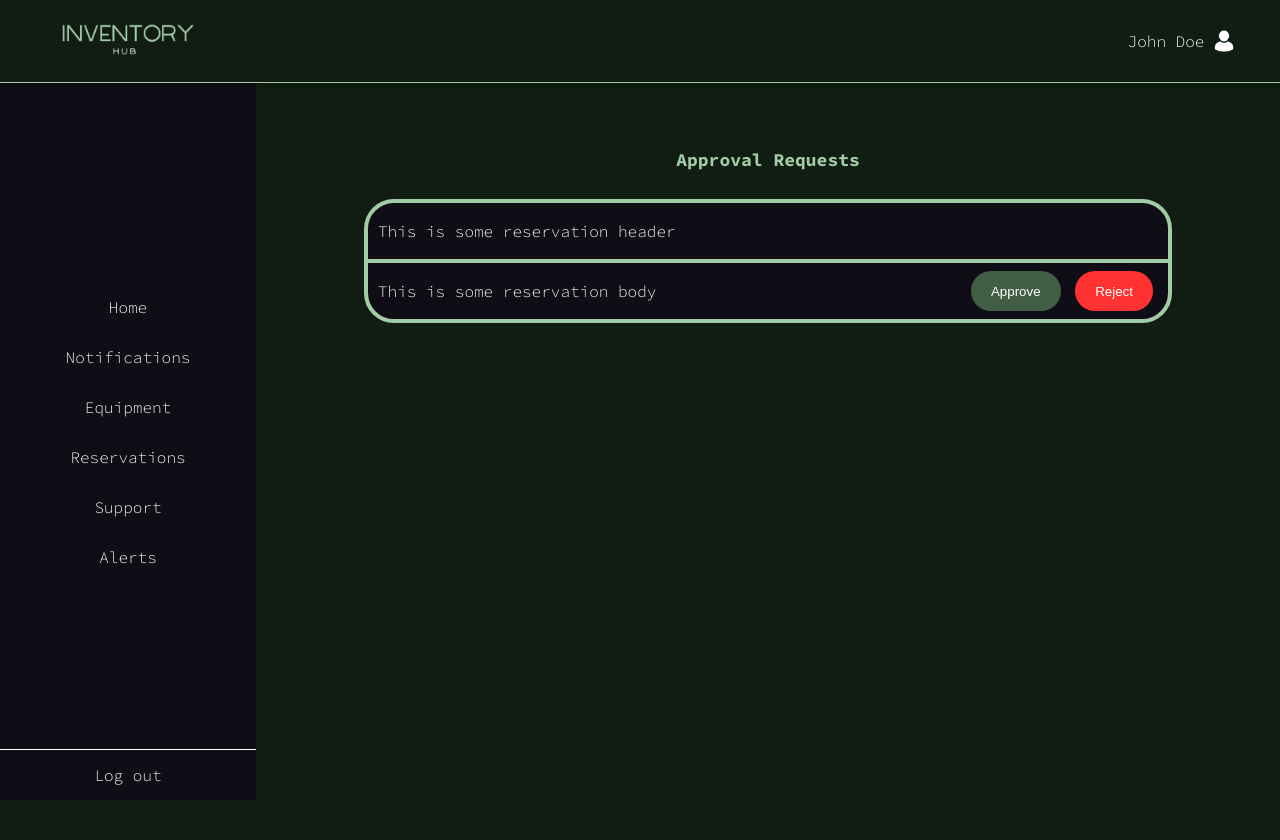
After one commit to SheaGuev/InventoryManagementDjango, a Django app: page /reservations in a window 1280 px wide. The commit adds this page. Shown: the top 840 px of the page. Run offline with Django 5.2, Linux system fonts and the light colour scheme; some libraries are stand-ins or nearby versions.

Commit message:
Added Basic Reservation Page

```diff
--- a/InventoryManagement/templates/base.html
+++ b/InventoryManagement/templates/base.html
@@ -37,7 +37,7 @@
         <a href="#">Home</a>
         <a href="#">Notifications</a>
         <a href="#">Equipment</a>
-        <a href="#">Reservations</a>
+        <a href="reservations">Reservations</a>
         <a href="#">Support</a>
         <a href="#">Alerts</a>
         <div class="logout">
--- a/InventoryManagement/templates/equipmentSearch.html
+++ b/InventoryManagement/templates/equipmentSearch.html
@@ -13,8 +13,8 @@
                 <input type="text" placeholder="Search..." name="search" value="{{ search }}">
 
 
-            <input type="date" placeholder="Return Date" name="return-date" value="{{ return-date }}">
-            <input type="date" placeholder="Pickup Date" name="pickup-date" value="{{ pickup-date }}">
+            <input type="date" placeholder="Return Date" name="return_date" value="{{ return_date }}">
+            <input type="date" placeholder="Pickup Date" name="pickup_date" value="{{ pickup_date }}">
             <select>
                 <option value="all">All</option>
                 <option value="available">Available</option>
@@ -30,7 +30,7 @@
                 <option value="monitor">Monitor</option>
                 <option value="other">Other</option>
             </select>
-            <button class="savebtn" formaction="submit">Save filters</button>
+            <button class="savebtn" formaction="/">Save filters</button>
             <button class="resetbtn" formaction="reset">Reset filters</button>
             </form>
         </div>
--- /dev/null
+++ b/InventoryManagement/templates/reservations.html
@@ -0,0 +1,39 @@
+{% extends "base.html" %}
+
+{% block styles %}
+
+    <link rel="stylesheet" href="static/css/reservations.css">
+    <link rel="stylesheet" href="static/css/basscss.css">
+{% endblock %}
+
+{% block content %}
+  <div class="rsv-root">
+    <h3 class="mx-auto mb-2 simple-hd">
+      Approval Requests
+    </h3>
+
+    <div class="rsv-block" style="margin-top: 10px">
+      <div class="rsv-inner">
+        <p>
+          This is some reservation header
+        </p>
+      </div>
+
+      <div class="rsv-body flex">
+        <p>
+          This is some reservation body
+        </p>
+
+        <div class="my-auto ml-auto">
+          <button class="btn btn-primary">Approve</button>
+          <button class="btn btn-danger">Reject</button>
+        </div>
+
+
+      </div>
+
+
+
+    </div>
+  </div>
+{% endblock %}
--- a/InventoryManagement/urls.py
+++ b/InventoryManagement/urls.py
@@ -3,5 +3,6 @@ from . import views
 
 urlpatterns = [
     path("", views.home, name="home"),
-    path("search/", views.search, name="search")
+    path("?<str:query>", views.search, name="search"),
+    path("reservations", views.reservations, name="reservations")
 ]
--- a/InventoryManagement/views.py
+++ b/InventoryManagement/views.py
@@ -16,3 +16,7 @@ def search(request):
     #
     # devices = Device.objects.filter(device_name__contains=search_text)
     # return render(request, 'ajax_search.html', {'devices': devices})
+
+def reservations(request):
+
+    return render(request, "reservations.html");
--- /dev/null
+++ b/static/css/reservations.css
@@ -0,0 +1,57 @@
+.my-auto {
+  margin-top: auto;
+  margin-bottom: auto;
+}
+
+.rsv-root {
+  align-items: center;
+  border-radius: 30px;
+  position: relative;
+  margin-left: 27%;
+  margin-top: 110px;
+  padding: 20px 0;
+  color: white;
+  width: 66%;
+  display: flex;
+  flex-direction: column;
+}
+
+.rsv-block {
+  color: white;
+  border-radius: 30px;
+  border: 4px solid rgb(161, 204, 165);
+  background-color: #0f0e17;
+  width: 800px;
+
+}
+
+.rsv-inner {
+  padding: 2px 10px;
+}
+
+.rsv-body {
+  border: solid rgb(161, 204, 165);
+  border-width: 4px 0 0 0;
+  padding: 2px 10px;
+}
+
+.btn {
+  border-radius: 20px;
+  padding: 0px 20px;
+  height: 40px;
+  color: #fff;
+}
+
+.btn-primary {
+  background-color: #415d43;
+}
+
+.btn-danger {
+  background-color: #ff3131;
+}
+
+.simple-hd {
+  color: #a1cca5;
+  font-size: 18px;
+  text-align: center;
+}
```
Also changed, not shown: static/css/base.css (line endings or trailing spaces), static/css/basscss.css (added).
